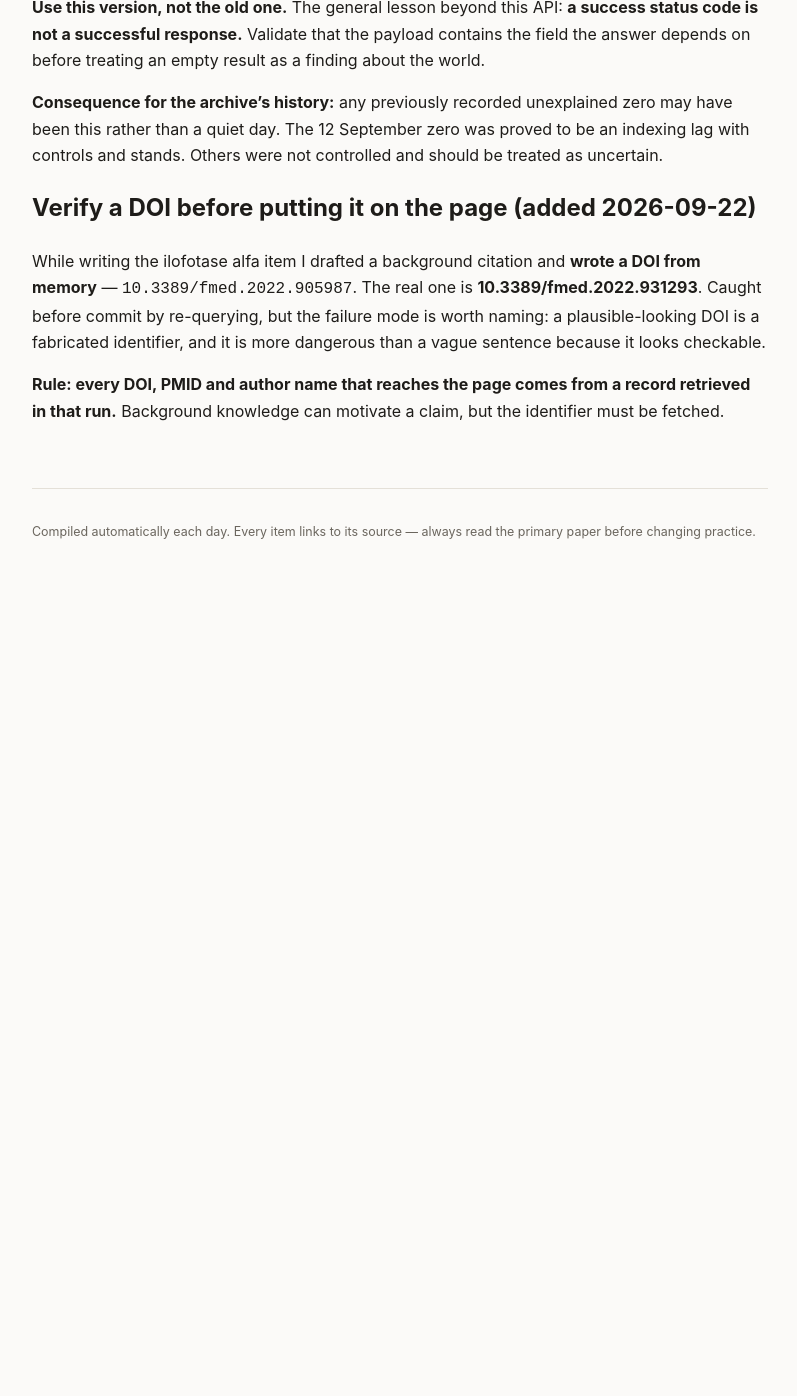
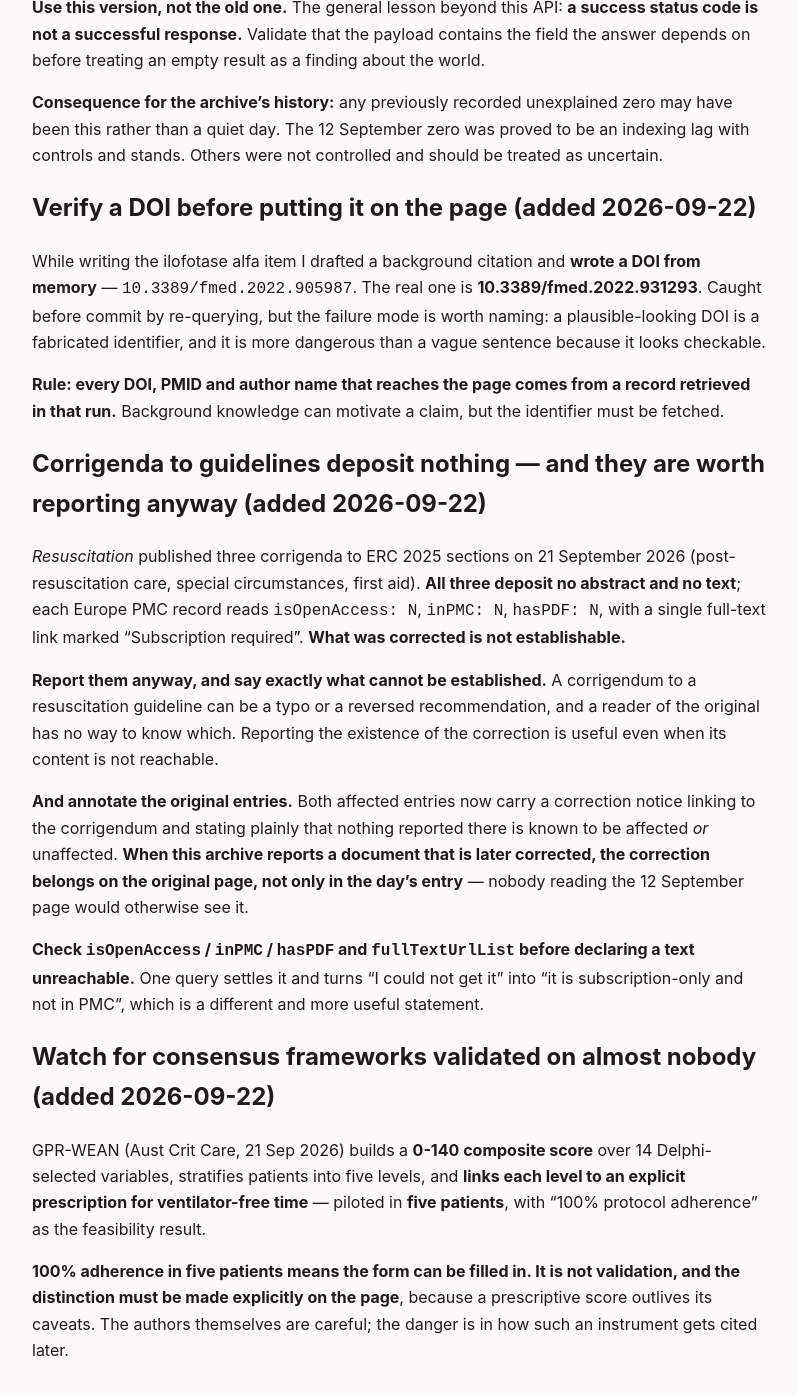
Before and after one commit to nicusilviuu/medical-literature, a Jekyll site: the page built from claude/source-notes.md, in a window 1280 px wide and 1400 px high, scrolled down 19058 px. Shown: the top 1396 px of the window, without its empty margins (240-1037 px from the left). Built offline with Jekyll 4.4.1, drawn with Linux system fonts in a browser that asks for light colours; our own code applies the rules of GitHub Pages for plain Markdown files; before the commit the page ends 19677 px from its top, so only the background shows below that.

Commit message:
Add 2026-09-22 guidelines watch; annotate two corrected ERC entries
No new guidelines from tracked societies. French societies: twenty-two days
without output.

ERC published corrigenda to three of its 2025 sections on 21 September -
post-resuscitation care, special circumstances and first aid. All three
deposit no abstract and no text, and the full texts are subscription-only
and not in PMC, so what was corrected cannot be established. Reported anyway,
with the limitation stated plainly: two of the three correct documents this
archive has written up, both from scope-only abstracts, so nothing reported
here is known to be affected and nothing is known to be unaffected.
Correction notices added to the 12 and 14 September entries themselves, since
nobody reading those pages would otherwise see it.

Also the GPR-WEAN consensus framework for ventilator liberation in
tracheostomised patients: a real and under-served gap, a sensible ICF-based
method with separate Delphi rounds for neurocritical patients, and a 0-140
prescriptive score piloted on five patients. The page says explicitly that
100% protocol adherence in five patients means the form can be filled in, not
that the score identifies who is ready. Third document in four weeks
proposing structure as the remedy for inconsistent high-stakes ICU decisions,
after PUMA extubation and today's ECMO-regret study.

Europe PMC returned HTTP 200 with an empty body three more times during this
run, including on the corrigenda sweep. The wrapper hardened this morning
caught each one; the old one would have missed the corrigenda entirely.

Co-Authored-By: Claude Opus 5 <noreply@anthropic.com>
Claude-Session: https://claude.ai/code/session_01T5ivnnDnrzDTzAtfHdiCMS

```diff
--- a/claude/source-notes.md
+++ b/claude/source-notes.md
@@ -762,3 +762,35 @@ identifier, and it is more dangerous than a vague sentence because it looks chec
 
 **Rule: every DOI, PMID and author name that reaches the page comes from a record retrieved in that
 run.** Background knowledge can motivate a claim, but the identifier must be fetched.
+
+## Corrigenda to guidelines deposit nothing — and they are worth reporting anyway (added 2026-09-22)
+
+*Resuscitation* published three corrigenda to ERC 2025 sections on 21 September 2026
+(post-resuscitation care, special circumstances, first aid). **All three deposit no abstract and no
+text**; each Europe PMC record reads `isOpenAccess: N`, `inPMC: N`, `hasPDF: N`, with a single
+full-text link marked "Subscription required". **What was corrected is not establishable.**
+
+**Report them anyway, and say exactly what cannot be established.** A corrigendum to a resuscitation
+guideline can be a typo or a reversed recommendation, and a reader of the original has no way to know
+which. Reporting the existence of the correction is useful even when its content is not reachable.
+
+**And annotate the original entries.** Both affected entries now carry a correction notice linking to
+the corrigendum and stating plainly that nothing reported there is known to be affected *or*
+unaffected. **When this archive reports a document that is later corrected, the correction belongs on
+the original page, not only in the day's entry** — nobody reading the 12 September page would
+otherwise see it.
+
+**Check `isOpenAccess` / `inPMC` / `hasPDF` and `fullTextUrlList` before declaring a text
+unreachable.** One query settles it and turns "I could not get it" into "it is subscription-only and
+not in PMC", which is a different and more useful statement.
+
+## Watch for consensus frameworks validated on almost nobody (added 2026-09-22)
+
+GPR-WEAN (Aust Crit Care, 21 Sep 2026) builds a **0-140 composite score** over 14 Delphi-selected
+variables, stratifies patients into five levels, and **links each level to an explicit prescription
+for ventilator-free time** — piloted in **five patients**, with "100% protocol adherence" as the
+feasibility result.
+
+**100% adherence in five patients means the form can be filled in. It is not validation, and the
+distinction must be made explicitly on the page**, because a prescriptive score outlives its caveats.
+The authors themselves are careful; the danger is in how such an instrument gets cited later.
```
Also changed, not shown: _guidelines/2026-09-12.md (+11 -0 lines), _guidelines/2026-09-14.md (+11 -0 lines), _guidelines/2026-09-22.md (added, +163 -0 lines), claude/outstanding.md (+21 -0 lines).
